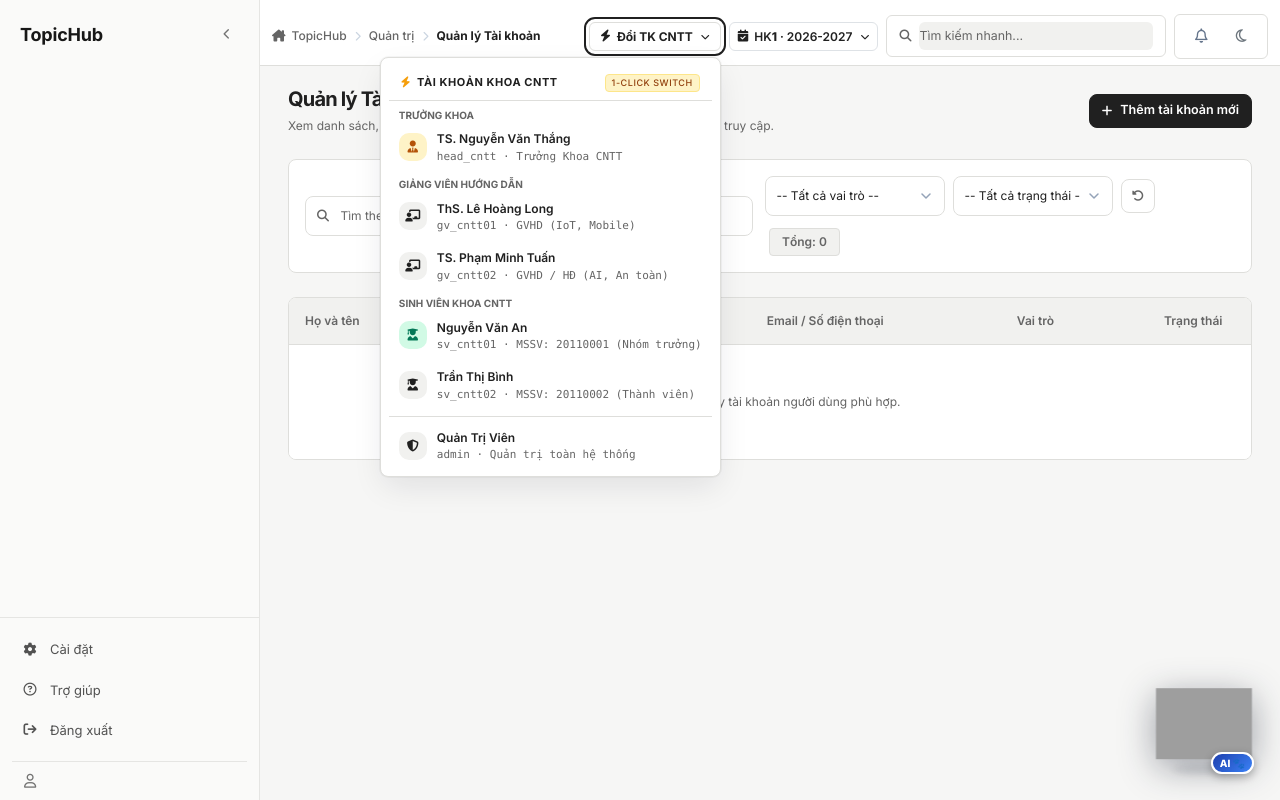
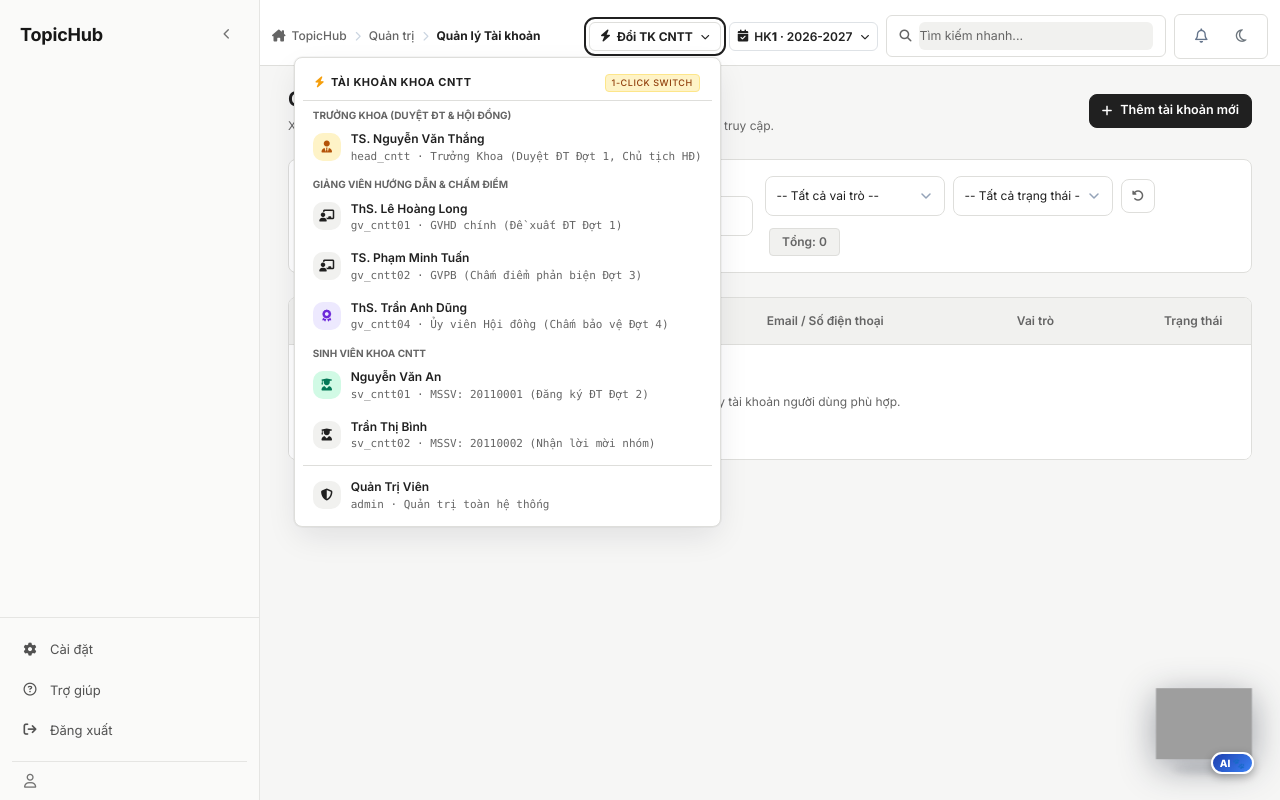
Before and after one commit to truonghunganh06/Java-project, a Spring app: page /admin/users in a window 1280 px wide, after a click on "Đổi TK CNTT". Run offline with Thymeleaf, Linux system fonts and the light colour scheme; the template is opened without the code that fills it, so the values that code supplies are empty; some of the project's set-up classes (security, data sources, template engines, error pages and the like) are left out, and stand-ins take their place; some libraries are stand-ins or nearby versions; grey boxes are pictures that could not be loaded.

Commit message:
feat(ui): update 1-click switch dropdown and test guide for 5-stage workflow

```diff
--- a/src/main/resources/templates/fragments/topbar.html
+++ b/src/main/resources/templates/fragments/topbar.html
@@ -58,7 +58,7 @@
                         </li>
 
                         <!-- Trưởng Khoa -->
-                        <li class="px-2.5 pt-1 text-[10px] font-bold text-slate-400 uppercase">Trưởng Khoa</li>
+                        <li class="px-2.5 pt-1 text-[10px] font-bold text-slate-400 uppercase">Trưởng Khoa (Duyệt ĐT & Hội đồng)</li>
                         <li>
                             <a class="dropdown-item rounded-xl px-2.5 py-2 d-flex align-items-center justify-content-between transition"
                                th:classappend="${user != null && user.username == 'head_cntt'} ? 'bg-amber-50 font-bold text-amber-900' : 'text-slate-700 hover:bg-slate-50'"
@@ -69,15 +69,15 @@
                                     </div>
                                     <div>
                                         <div class="font-semibold text-xs text-slate-800">TS. Nguyễn Văn Thắng</div>
-                                        <div class="text-[11px] text-slate-400 font-mono">head_cntt · Trưởng Khoa CNTT</div>
+                                        <div class="text-[11px] text-slate-400 font-mono">head_cntt · Trưởng Khoa (Duyệt ĐT Đợt 1, Chủ tịch HĐ)</div>
                                     </div>
                                 </div>
                                 <i th:if="${user != null && user.username == 'head_cntt'}" class="fa-solid fa-check text-xs text-amber-600"></i>
                             </a>
                         </li>
 
-                        <!-- Giảng viên CNTT -->
-                        <li class="px-2.5 pt-1.5 text-[10px] font-bold text-slate-400 uppercase">Giảng Viên Hướng Dẫn</li>
+                        <!-- Giảng viên Hướng dẫn & Phản biện & Hội đồng -->
+                        <li class="px-2.5 pt-1.5 text-[10px] font-bold text-slate-400 uppercase">Giảng Viên Hướng Dẫn & Chấm Điểm</li>
                         <li>
                             <a class="dropdown-item rounded-xl px-2.5 py-2 d-flex align-items-center justify-content-between transition"
                                th:classappend="${user != null && user.username == 'gv_cntt01'} ? 'bg-blue-50 font-bold text-blue-900' : 'text-slate-700 hover:bg-slate-50'"
@@ -88,7 +88,7 @@
                                     </div>
                                     <div>
                                         <div class="font-semibold text-xs text-slate-800">ThS. Lê Hoàng Long</div>
-                                        <div class="text-[11px] text-slate-400 font-mono">gv_cntt01 · GVHD (IoT, Mobile)</div>
+                                        <div class="text-[11px] text-slate-400 font-mono">gv_cntt01 · GVHD chính (Đề xuất ĐT Đợt 1)</div>
                                     </div>
                                 </div>
                                 <i th:if="${user != null && user.username == 'gv_cntt01'}" class="fa-solid fa-check text-xs text-blue-600"></i>
@@ -104,10 +104,26 @@
                                     </div>
                                     <div>
                                         <div class="font-semibold text-xs text-slate-800">TS. Phạm Minh Tuấn</div>
-                                        <div class="text-[11px] text-slate-400 font-mono">gv_cntt02 · GVHD / HĐ (AI, An toàn)</div>
+                                        <div class="text-[11px] text-slate-400 font-mono">gv_cntt02 · GVPB (Chấm điểm phản biện Đợt 3)</div>
                                     </div>
                                 </div>
                                 <i th:if="${user != null && user.username == 'gv_cntt02'}" class="fa-solid fa-check text-xs text-indigo-600"></i>
+                            </a>
+                        </li>
+                        <li>
+                            <a class="dropdown-item rounded-xl px-2.5 py-2 d-flex align-items-center justify-content-between transition"
+                               th:classappend="${user != null && user.username == 'gv_cntt04'} ? 'bg-violet-50 font-bold text-violet-900' : 'text-slate-700 hover:bg-slate-50'"
+                               th:href="@{/switch-account(username='gv_cntt04')}">
+                                <div class="d-flex align-items-center gap-2.5">
+                                    <div class="w-7 h-7 rounded-lg bg-violet-100 text-violet-700 d-flex align-items-center justify-content-center flex-shrink-0">
+                                        <i class="fa-solid fa-award text-xs"></i>
+                                    </div>
+                                    <div>
+                                        <div class="font-semibold text-xs text-slate-800">ThS. Trần Anh Dũng</div>
+                                        <div class="text-[11px] text-slate-400 font-mono">gv_cntt04 · Ủy viên Hội đồng (Chấm bảo vệ Đợt 4)</div>
+                                    </div>
+                                </div>
+                                <i th:if="${user != null && user.username == 'gv_cntt04'}" class="fa-solid fa-check text-xs text-violet-600"></i>
                             </a>
                         </li>
 
@@ -123,7 +139,7 @@
                                     </div>
                                     <div>
                                         <div class="font-semibold text-xs text-slate-800">Nguyễn Văn An</div>
-                                        <div class="text-[11px] text-slate-400 font-mono">sv_cntt01 · MSSV: 20110001 (Nhóm trưởng)</div>
+                                        <div class="text-[11px] text-slate-400 font-mono">sv_cntt01 · MSSV: 20110001 (Đăng ký ĐT Đợt 2)</div>
                                     </div>
                                 </div>
                                 <i th:if="${user != null && user.username == 'sv_cntt01'}" class="fa-solid fa-check text-xs text-emerald-600"></i>
@@ -139,7 +155,7 @@
                                     </div>
                                     <div>
                                         <div class="font-semibold text-xs text-slate-800">Trần Thị Bình</div>
-                                        <div class="text-[11px] text-slate-400 font-mono">sv_cntt02 · MSSV: 20110002 (Thành viên)</div>
+                                        <div class="text-[11px] text-slate-400 font-mono">sv_cntt02 · MSSV: 20110002 (Nhận lời mời nhóm)</div>
                                     </div>
                                 </div>
                                 <i th:if="${user != null && user.username == 'sv_cntt02'}" class="fa-solid fa-check text-xs text-teal-600"></i>
```
Also changed, not shown: TEST_ACCOUNTS_GUIDE.md (+5 -4 lines).
